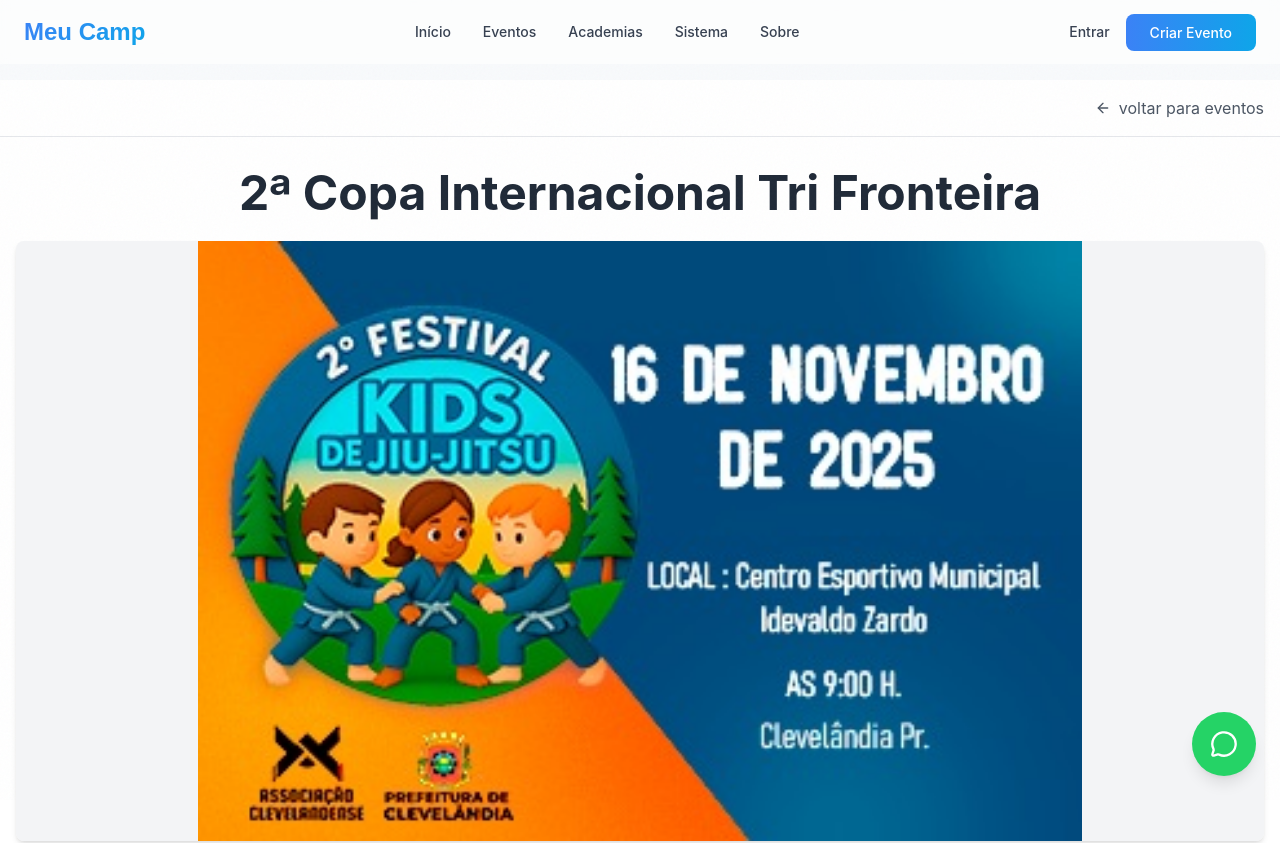
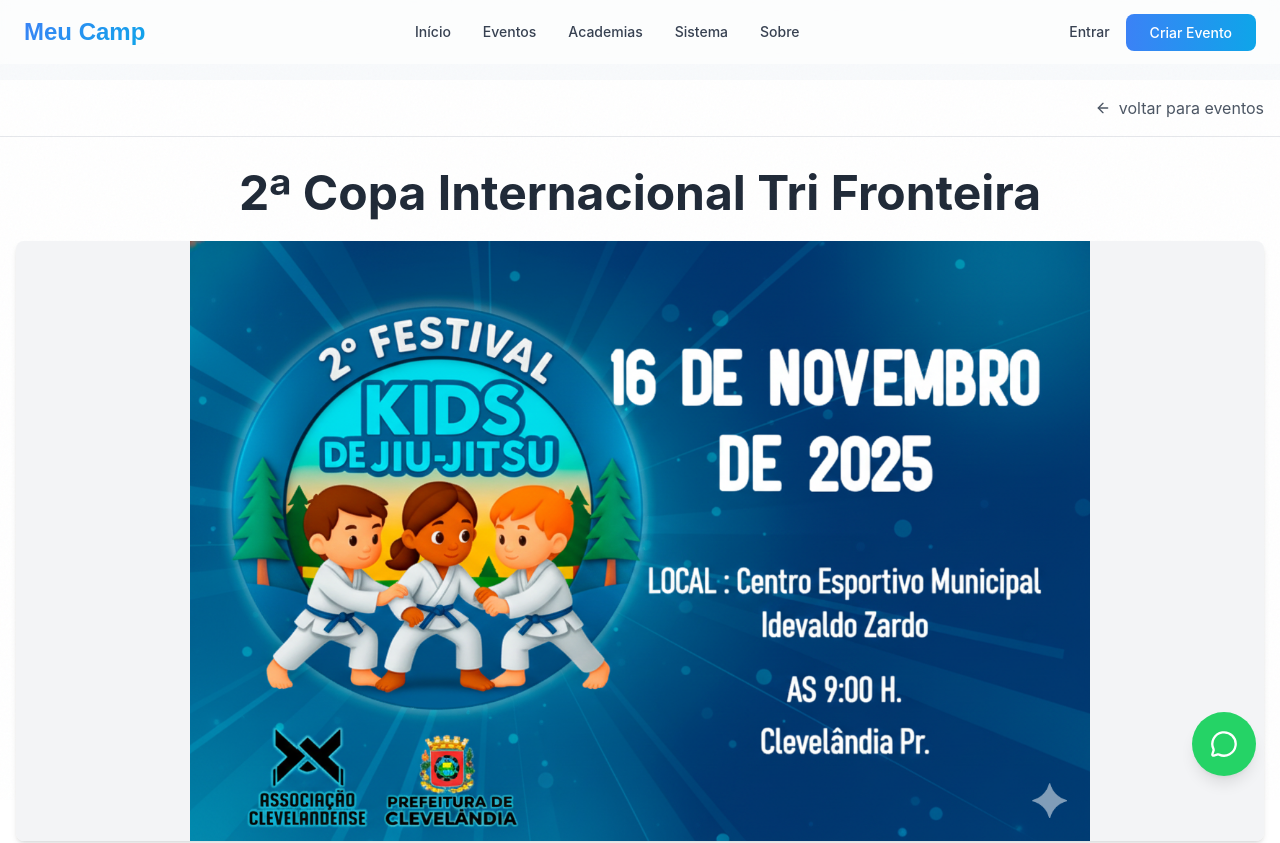
Before and after one commit to nun3/ZychJiuEventos, a Next.js app: page /eventos/1 in a window 1280 px wide. Shown: the top 843 px of the page. Built offline with nearby package versions, Linux system fonts and the light colour scheme.

Commit message:
Update event image from JPG to PNG format and replace the corresponding file in the project structure.

```diff
--- a/components/EventDetails.tsx
+++ b/components/EventDetails.tsx
@@ -21,7 +21,7 @@ const mockEvent = {
   location: 'Clevelândia/PR',
   fullLocation: 'Centro Esportivo Municipal Idevaldo Zardo',
   time: 'AS 9:00 H',
-  image: '/images/2-festival-kids-2025.jpg',
+  image: '/images/2-festival-kids-2025.png',
   description: 'Um campeonato internacional de Jiu-Jitsu que reúne atletas de três países na fronteira.',
   requirements: '02kg de alimento não perecível',
   organizer: {
```
Also changed, not shown: public/images/2-festival-kids-2025.png (added), 2 other files (tests, documents, lock files or other folders).
